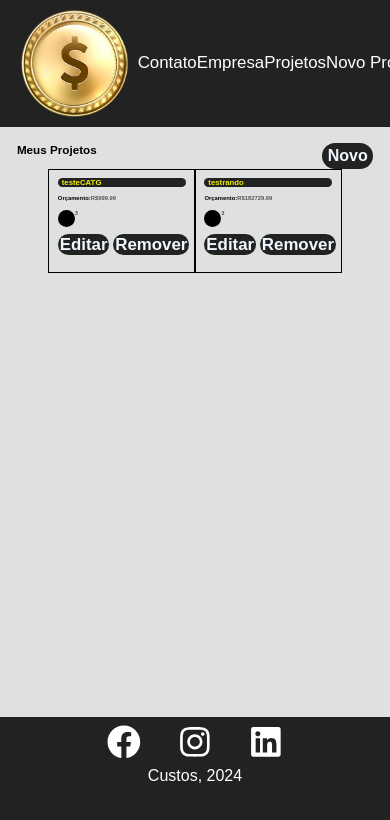
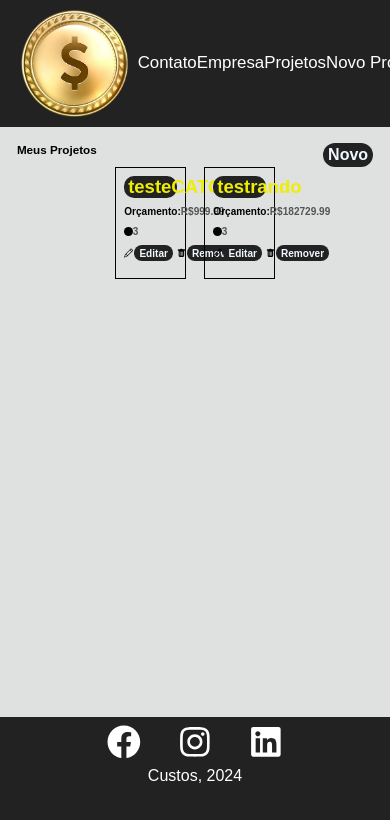
Before and after one commit to Israel-Henrique/custos, a React (Create React App) app: page /projetos in a window 390 px wide. Shown: the top 820 px of the page. Built offline with nearby package versions, Linux system fonts and the light colour scheme; data requests are answered from the project's data file.

Commit message:
Finalizei o Projcard
Odeio desing, odeio CSS... comecei a testar novas formas de deixar responsivo. Usei as unidades em, vmin, vmax e a função calc()

```diff
--- a/src/components/reciclaveis/BotaoLink/styles.module.css
+++ b/src/components/reciclaveis/BotaoLink/styles.module.css
@@ -1,11 +1,14 @@
 .botao{
     background-color: #222222;
     color: aliceblue;
-    padding: 1% 1.5%;
+    padding: calc((0.5vmax + 1.5vmin) / 4) calc((0.5vmax + 1.5vmin) / 2);
     text-decoration: none;
     transition: 0.5s;
     border-radius: 30px;
     font-weight: bold;
+    display: flex;
+    align-items: center;
+    justify-content: center;
 }
 
 .botao:hover{
--- a/src/components/unicos/Projeto/Projcard/index.jsx
+++ b/src/components/unicos/Projeto/Projcard/index.jsx
@@ -18,8 +18,8 @@ const Projcard = ({props: {id, nome, orcamento, categoria}}) =>
         </p>
 
         <div>
-            <BotaoLink className = {styles.botao} texto = "Editar" link = ""/>
-            <BotaoLink className = {styles.botao} texto = "Remover" link = ""/>
+            <div className = {styles.botao}><BsPencil/><BotaoLink texto = "Editar" link = ""/></div>
+            <div className = {styles.botao}><BsTrashFill/><BotaoLink texto = "Remover" link = ""/></div>
         </div>
     </div>;
 
--- a/src/components/unicos/Projeto/Projcard/styles.module.css
+++ b/src/components/unicos/Projeto/Projcard/styles.module.css
@@ -1,6 +1,9 @@
 .card{
     padding: 1vh;
     border: 1px solid black;
+    width: 20%;
+    margin: 0 2.5%;
+    font-size: calc(0.5vmax + 1.5vmin);
 }
 
 .card > *{
@@ -12,14 +15,18 @@
     border-radius: 10px;
     color: #eeee00;
     padding-left: 1vw;
-    font-size: 2vw;
+    font-size: calc((1vh + 1vw) * 1.5);
 }
 
-.card p{
+.card > p{
     color: #555;
+    width: 100%;
     font-weight: bold;
-    font-size: 1.5vw;
+    font--size: calc(0.5vmax + 1.5vmin);
+    font-size: 1em;
+    text-wrap: wrap;
     display: flex;
+    align-items: center;
 }
 
 .card p span{
@@ -28,13 +35,24 @@
 
 .catg{
     display: block;
-    height: 2vh;
-    width: 2vh;
+    height: 1vh;
+    width: 1vh;
     border-radius: 50px;
     background-color: black;
 }
 
+.card > div{
+    display: flex;
+}
+
 .botao{
-    font-size: 2vh;
     margin-right: 1vw;
+    display: flex;
+    justify--content: center;
+    align-items: center;
 }
+
+.botao > a{
+    font-size: 1em;
+    margin-left: 2%;
+}
```
